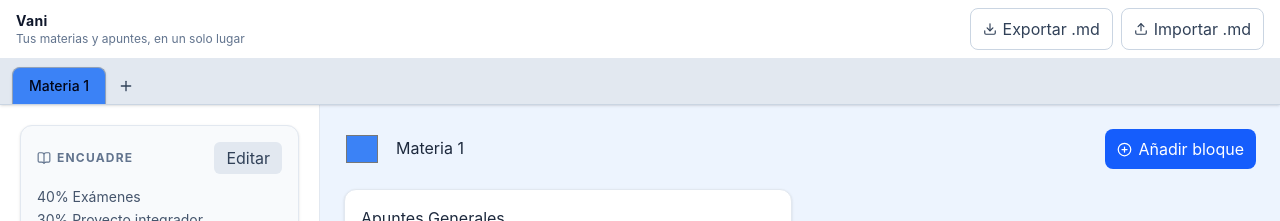
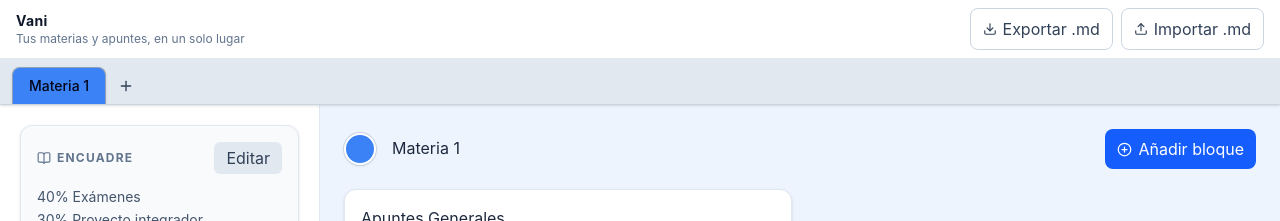
Before and after one commit to VVANEGZ/vani, a React (Vite) app in the folder vani/: page / in a window 1280 px wide. Shown: the top 221 px of the page. Built offline with nearby package versions, Linux system fonts and the light colour scheme.

Commit message:
style: make subject color selector circular

```diff
--- a/vani/src/components/NotesGrid.jsx
+++ b/vani/src/components/NotesGrid.jsx
@@ -24,13 +24,19 @@ export default function NotesGrid({ materia, onUpdate }) {
     <section className="flex-1 min-w-0 p-4 sm:p-5 lg:p-6">
       <div className="mb-5 flex flex-col gap-3 sm:flex-row sm:items-center sm:justify-between">
         <div className="flex min-w-0 items-center gap-3">
+          <label
+            className="relative h-8 w-8 shrink-0 cursor-pointer rounded-full border-2 border-white shadow-sm ring-1 ring-slate-300 transition hover:scale-105"
+            style={{ backgroundColor: materia.color || "#3B82F6" }}
+            title="Cambiar color de la materia"
+          >
             <input
               type="color"
               value={materia.color || "#3B82F6"}
               onChange={(e) => onUpdate("color", e.target.value)}
-            className="h-9 w-9 shrink-0 cursor-pointer rounded border-0 bg-transparent p-0"
+              className="absolute inset-0 h-full w-full cursor-pointer opacity-0"
               aria-label="Color de la materia"
             />
+          </label>
           <input
             type="text"
             value={materia.nombre}
```
Lines whose indentation alone changed are shown as unchanged.
